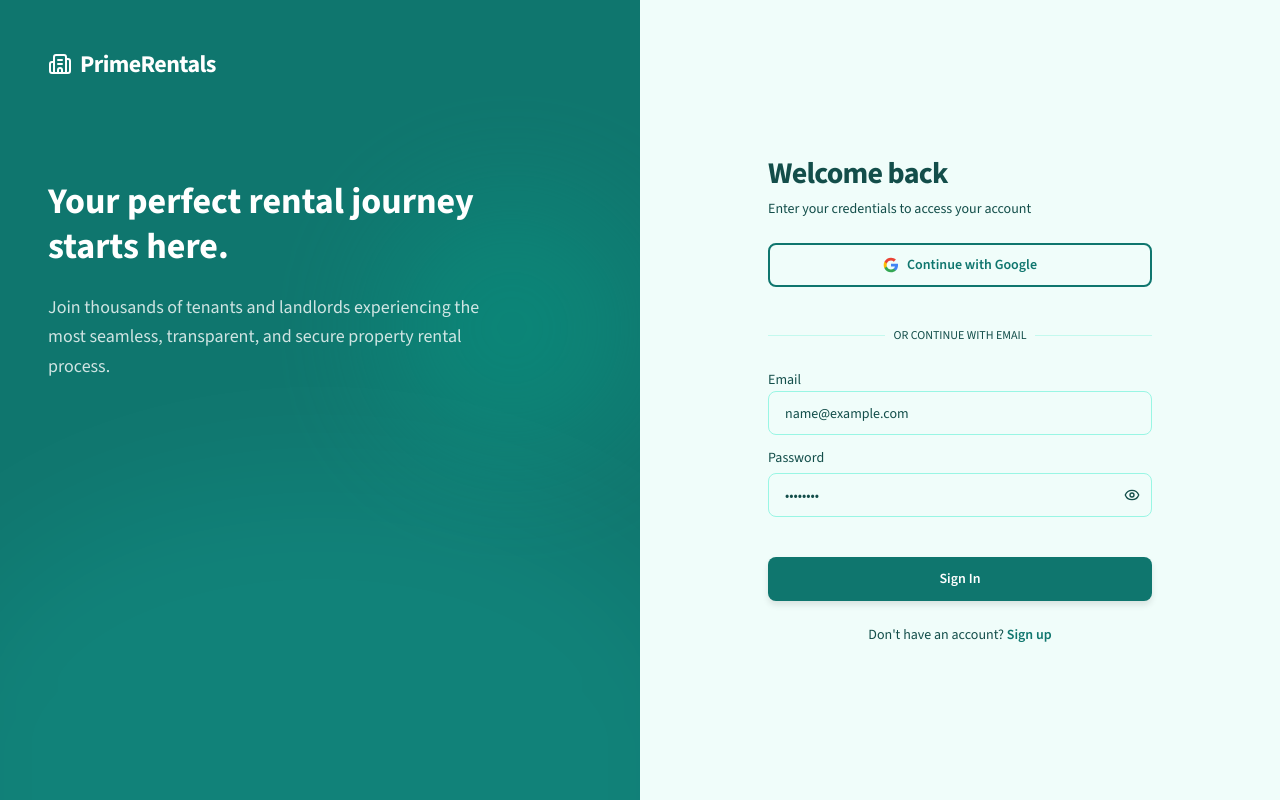
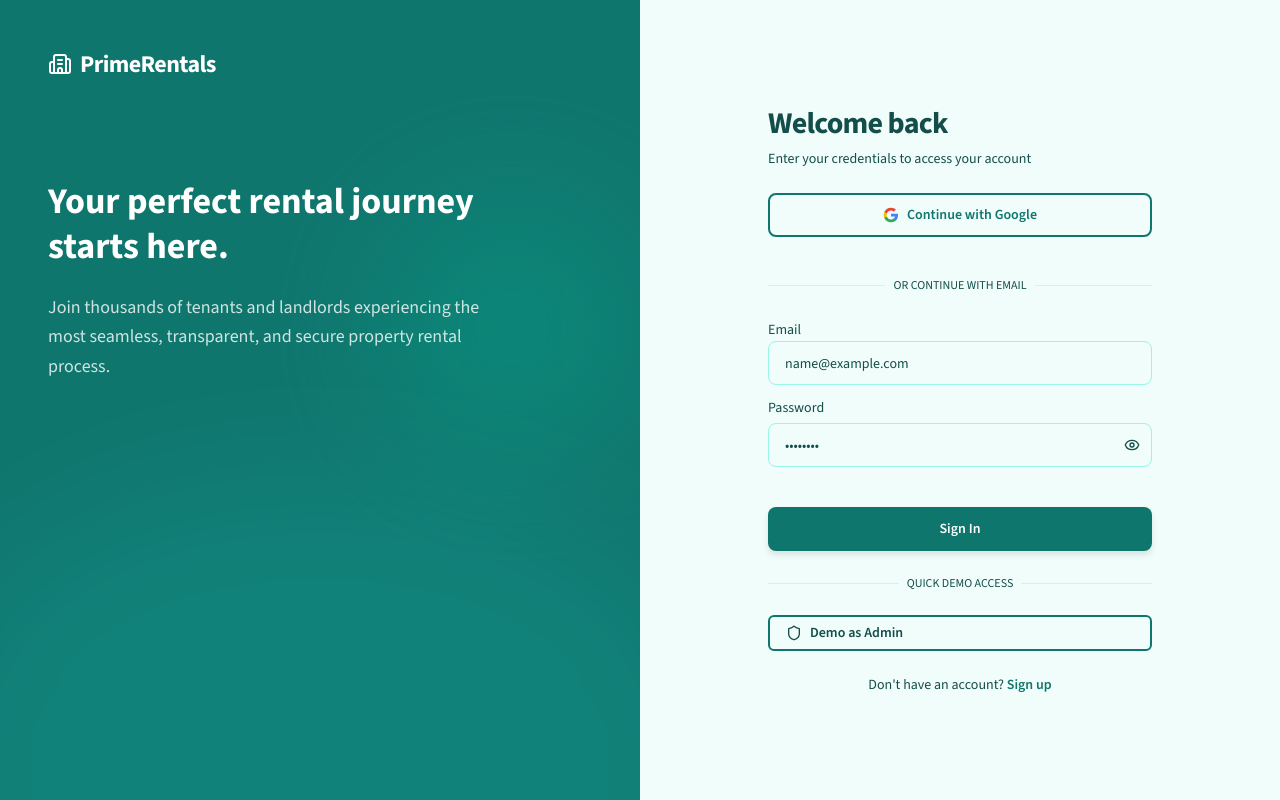
Before and after one commit to cyphex-0/PrimeRentals, a Next.js app: page /auth/login in a window 1280 px wide. Built offline with nearby package versions, Linux system fonts and the light colour scheme; no server answers.

Commit message:
feat: restore admin demo button on login page

```diff
--- a/src/app/auth/login/page.tsx
+++ b/src/app/auth/login/page.tsx
@@ -5,7 +5,7 @@ import Link from "next/link";
 import { useRouter } from "next/navigation";
 import { useForm } from "react-hook-form";
 import { zodResolver } from "@hookform/resolvers/zod";
-import { Loader2, AlertCircle, Eye, EyeOff } from "lucide-react";
+import { Loader2, AlertCircle, Eye, EyeOff, Shield } from "lucide-react";
 import { toast } from "sonner";
 
 import { Button } from "@/components/ui/button";
@@ -161,6 +161,21 @@ export default function LoginPage() {
         </Button>
       </form>
 
+      <div className="relative my-6">
+        <div className="absolute inset-0 flex items-center"><div className="w-full border-t border-border/50" /></div>
+        <div className="relative flex justify-center text-xs uppercase"><span className="bg-background px-2 text-muted-foreground">Quick Demo Access</span></div>
+      </div>
+
+      <div className="flex flex-col gap-2">
+        <Button
+          variant="outline"
+          size="sm"
+          className="w-full justify-start text-muted-foreground"
+          onClick={() => { setValue("email", "admin@primerentals.com"); setValue("password", "PrimeRentalsAdmin2026"); }}
+        >
+          <Shield className="mr-2 h-4 w-4" /> Demo as Admin
+        </Button>
+      </div>
 
       <div className="text-center text-sm">
         Don&apos;t have an account?{" "}
```
